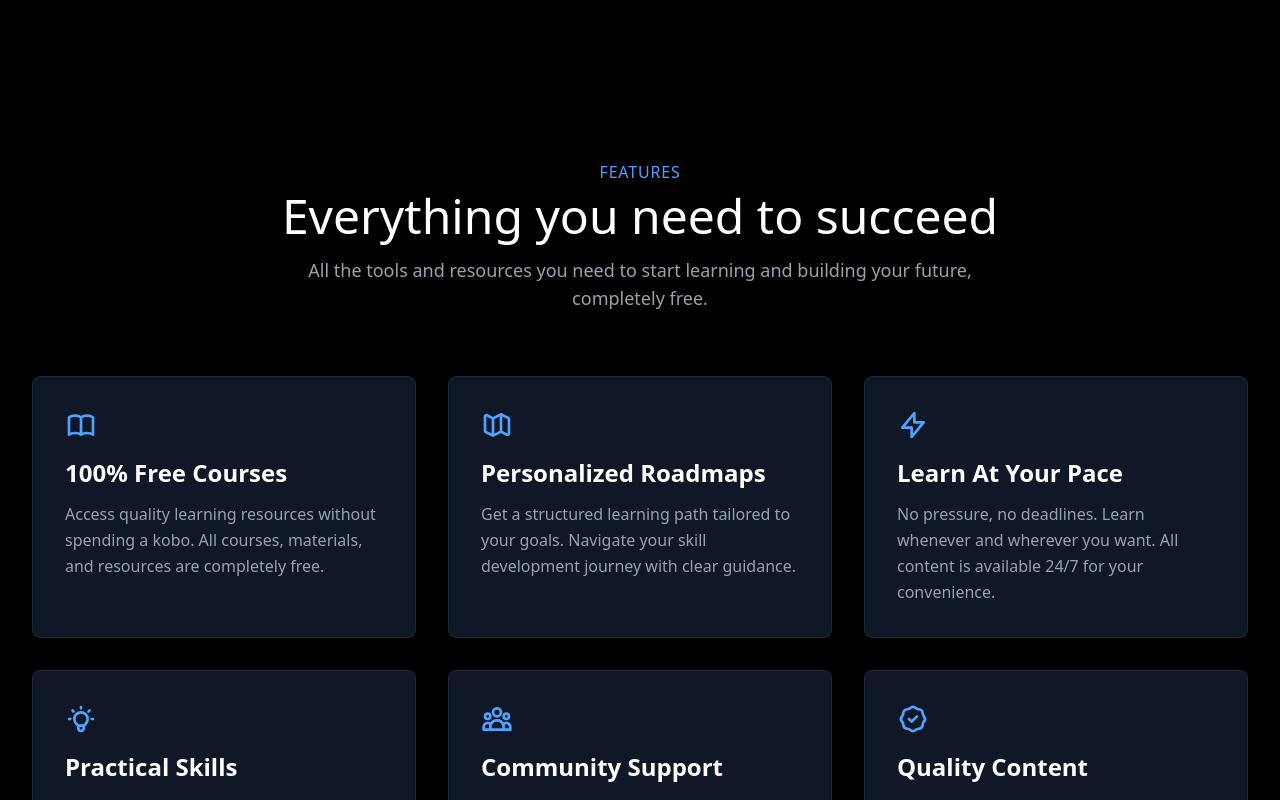
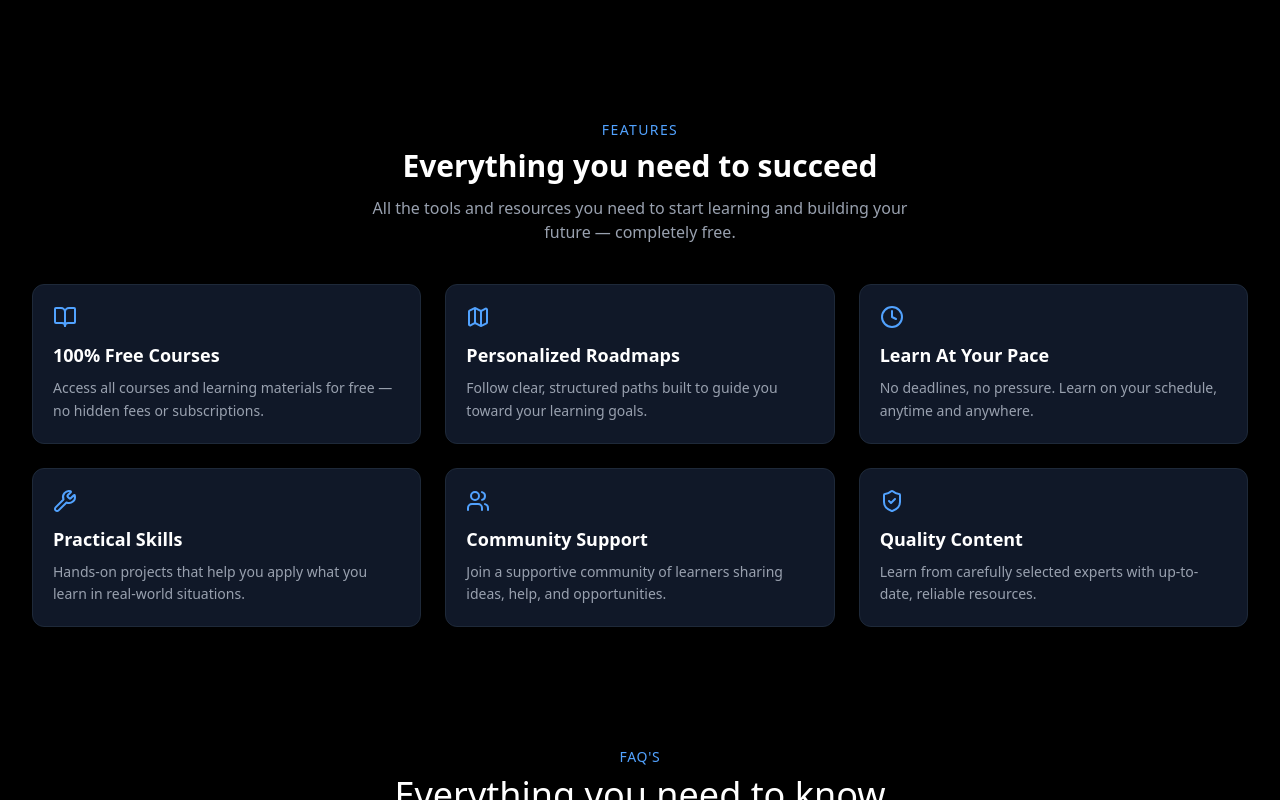
Before and after one commit to JesseJohn7/sabiskill, a Next.js app: page / in a window 1280 px wide. Shown: the part 720-1520 px from the top of the page. Built offline with nearby package versions, Linux system fonts and the light colour scheme.

Commit message:
features

```diff
--- a/components/Features.tsx
+++ b/components/Features.tsx
@@ -1,170 +1,87 @@
 "use client";
 
 import React from "react";
+import {
+  BookOpen,
+  Map,
+  Clock,
+  Wrench,
+  Users,
+  ShieldCheck,
+} from "lucide-react";
 
 const Features: React.FC = () => {
   const features = [
     {
-      icon: (
-        <svg
-          className="w-8 h-8"
-          fill="none"
-          stroke="currentColor"
-          viewBox="0 0 24 24"
-        >
-          <path
-            strokeLinecap="round"
-            strokeLinejoin="round"
-            strokeWidth={2}
-            d="M12 6.253v13m0-13C10.832 5.477 9.246 5 7.5 5S4.168 5.477 3 6.253v13C4.168 18.477 5.754 18 7.5 18s3.332.477 4.5 1.253m0-13C13.168 5.477 14.754 5 16.5 5c1.747 0 3.332.477 4.5 1.253v13C19.832 18.477 18.247 18 16.5 18c-1.746 0-3.332.477-4.5 1.253"
-          />
-        </svg>
-      ),
+      icon: <BookOpen className="w-6 h-6 text-blue-400" />,
       title: "100% Free Courses",
       description:
-        "Access quality learning resources without spending a kobo. All courses, materials, and resources are completely free.",
+        "Access all courses and learning materials for free — no hidden fees or subscriptions.",
     },
     {
-      icon: (
-        <svg
-          className="w-8 h-8"
-          fill="none"
-          stroke="currentColor"
-          viewBox="0 0 24 24"
-        >
-          <path
-            strokeLinecap="round"
-            strokeLinejoin="round"
-            strokeWidth={2}
-            d="M9 20l-5.447-2.724A1 1 0 013 16.382V5.618a1 1 0 011.447-.894L9 7m0 13l6-3m-6 3V7m6 10l4.553 2.276A1 1 0 0021 18.382V7.618a1 1 0 00-.553-.894L15 4m0 13V4m0 0L9 7"
-          />
-        </svg>
-      ),
+      icon: <Map className="w-6 h-6 text-blue-400" />,
       title: "Personalized Roadmaps",
       description:
-        "Get a structured learning path tailored to your goals. Navigate your skill development journey with clear guidance.",
+        "Follow clear, structured paths built to guide you toward your learning goals.",
     },
     {
-      icon: (
-        <svg
-          className="w-8 h-8"
-          fill="none"
-          stroke="currentColor"
-          viewBox="0 0 24 24"
-        >
-          <path
-            strokeLinecap="round"
-            strokeLinejoin="round"
-            strokeWidth={2}
-            d="M13 10V3L4 14h7v7l9-11h-7z"
-          />
-        </svg>
-      ),
+      icon: <Clock className="w-6 h-6 text-blue-400" />,
       title: "Learn At Your Pace",
       description:
-        "No pressure, no deadlines. Learn whenever and wherever you want. All content is available 24/7 for your convenience.",
+        "No deadlines, no pressure. Learn on your schedule, anytime and anywhere.",
     },
     {
-      icon: (
-        <svg
-          className="w-8 h-8"
-          fill="none"
-          stroke="currentColor"
-          viewBox="0 0 24 24"
-        >
-          <path
-            strokeLinecap="round"
-            strokeLinejoin="round"
-            strokeWidth={2}
-            d="M9.663 17h4.673M12 3v1m6.364 1.636l-.707.707M21 12h-1M4 12H3m3.343-5.657l-.707-.707m2.828 9.9a5 5 0 117.072 0l-.548.547A3.374 3.374 0 0014 18.469V19a2 2 0 11-4 0v-.531c0-.895-.356-1.754-.988-2.386l-.548-.547z"
-          />
-        </svg>
-      ),
+      icon: <Wrench className="w-6 h-6 text-blue-400" />,
       title: "Practical Skills",
       description:
-        "Build real-world skills you can apply immediately. Our courses focus on hands-on learning and practical projects.",
+        "Hands-on projects that help you apply what you learn in real-world situations.",
     },
     {
-      icon: (
-        <svg
-          className="w-8 h-8"
-          fill="none"
-          stroke="currentColor"
-          viewBox="0 0 24 24"
-        >
-          <path
-            strokeLinecap="round"
-            strokeLinejoin="round"
-            strokeWidth={2}
-            d="M17 20h5v-2a3 3 0 00-5.356-1.857M17 20H7m10 0v-2c0-.656-.126-1.283-.356-1.857M7 20H2v-2a3 3 0 015.356-1.857M7 20v-2c0-.656.126-1.283.356-1.857m0 0a5.002 5.002 0 019.288 0M15 7a3 3 0 11-6 0 3 3 0 016 0zm6 3a2 2 0 11-4 0 2 2 0 014 0zM7 10a2 2 0 11-4 0 2 2 0 014 0z"
-          />
-        </svg>
-      ),
+      icon: <Users className="w-6 h-6 text-blue-400" />,
       title: "Community Support",
       description:
-        "Join a growing community of learners. Connect with others, share knowledge, and grow together.",
+        "Join a supportive community of learners sharing ideas, help, and opportunities.",
     },
     {
-      icon: (
-        <svg
-          className="w-8 h-8"
-          fill="none"
-          stroke="currentColor"
-          viewBox="0 0 24 24"
-        >
-          <path
-            strokeLinecap="round"
-            strokeLinejoin="round"
-            strokeWidth={2}
-            d="M9 12l2 2 4-4M7.835 4.697a3.42 3.42 0 001.946-.806 3.42 3.42 0 014.438 0 3.42 3.42 0 001.946.806 3.42 3.42 0 013.138 3.138 3.42 3.42 0 00.806 1.946 3.42 3.42 0 010 4.438 3.42 3.42 0 00-.806 1.946 3.42 3.42 0 01-3.138 3.138 3.42 3.42 0 00-1.946.806 3.42 3.42 0 01-4.438 0 3.42 3.42 0 00-1.946-.806 3.42 3.42 0 01-3.138-3.138 3.42 3.42 0 00-.806-1.946 3.42 3.42 0 010-4.438 3.42 3.42 0 00.806-1.946 3.42 3.42 0 013.138-3.138z"
-          />
-        </svg>
-      ),
+      icon: <ShieldCheck className="w-6 h-6 text-blue-400" />,
       title: "Quality Content",
       description:
-        "Carefully curated courses from industry experts. Learn from the best and stay updated with current trends.",
+        "Learn from carefully selected experts with up-to-date, reliable resources.",
     },
   ];
 
   return (
-    <div
-      id="features"
-      className="bg-black py-12 md:py-20 px-4 md:px-6 lg:px-8"
-    >
-      <div className="max-w-7xl mx-auto">
-        {/* Header */}
-        <div className="text-center mb-12 md:mb-16">
-          <p className="text-sm md:text-base font-medium tracking-wider text-blue-400 mb-2">
+    <div id="features" className="bg-black py-10 px-4 md:px-6 lg:px-8">
+      <div className="max-w-6xl mx-auto text-center mb-10">
+        <p className="text-xs md:text-sm tracking-widest text-blue-400 mb-2">
           FEATURES
         </p>
-          <h2 className="text-3xl md:text-4xl lg:text-5xl font-medium text-white mb-4">
+        <h2 className="text-2xl md:text-3xl font-semibold text-white mb-3">
           Everything you need to succeed
         </h2>
-          <p className="text-base md:text-lg text-gray-400 max-w-2xl mx-auto">
+        <p className="text-sm md:text-base text-gray-400 max-w-xl mx-auto">
           All the tools and resources you need to start learning and building
-            your future, completely free.
+          your future — completely free.
         </p>
       </div>
 
-        {/* Features Grid */}
-        <div className="grid grid-cols-1 md:grid-cols-2 lg:grid-cols-3 gap-6 md:gap-8">
+      <div className="grid grid-cols-1 sm:grid-cols-2 lg:grid-cols-3 gap-5 md:gap-6">
         {features.map((feature, index) => (
           <div
             key={index}
-              className="bg-gray-900 border border-gray-800 rounded-lg p-6 md:p-8 hover:border-blue-500/50 transition-all duration-300 hover:transform hover:scale-105"
+            className="bg-gray-900 border border-gray-800 rounded-xl p-5 hover:border-blue-500/50 hover:scale-105 transition-all duration-300"
           >
-              <div className="text-blue-400 mb-4">{feature.icon}</div>
-              <h3 className="text-xl md:text-2xl font-semibold text-white mb-3">
+            <div className="mb-3">{feature.icon}</div>
+            <h3 className="text-base md:text-lg font-semibold text-white mb-2">
               {feature.title}
             </h3>
-              <p className="text-sm md:text-base text-gray-400 leading-relaxed">
+            <p className="text-xs md:text-sm text-gray-400 leading-relaxed">
               {feature.description}
             </p>
           </div>
         ))}
       </div>
     </div>
-    </div>
   );
 };
 
```
Lines whose indentation alone changed are shown as unchanged.
